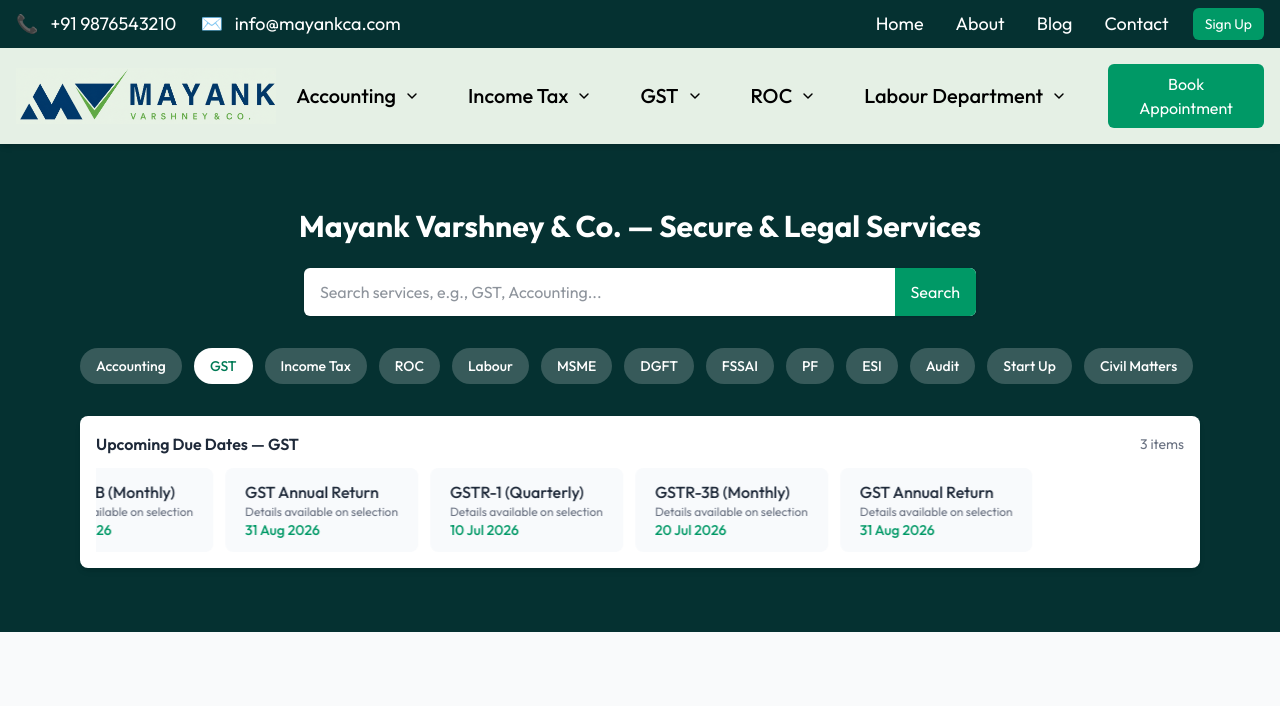
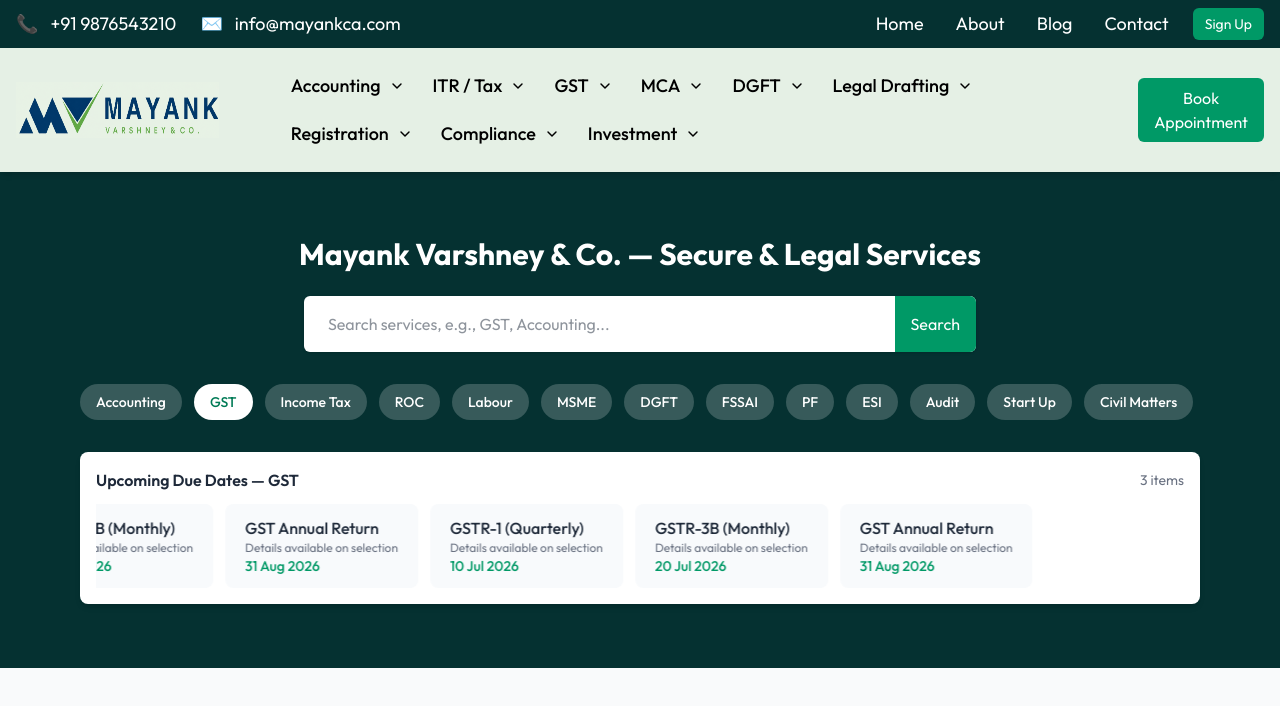
Before and after one commit to Deepanshumelkani77/mayankvarshney, a React app in the folder frontend/: page / in a window 1280 px wide. Shown: the top 706 px of the page. Built offline with nearby package versions, Linux system fonts and the light colour scheme; the HTML template or start-up script is replaced by a standard one.

Commit message:
make new

```diff
--- a/frontend/src/components/Header.jsx
+++ b/frontend/src/components/Header.jsx
@@ -54,11 +54,11 @@
               <input
                 value={query}
                 onChange={e => setQuery(e.target.value)}
-                className="flex-1 px-4 py-3 text-gray-800 focus:outline-none"
+                className="flex-1 px-6 py-4 text-gray-800 focus:outline-none"
                 placeholder="Search services, e.g., GST, Accounting..."
                 aria-label="Search services"
               />
-              <button className="bg-emerald-600 text-white px-4 py-3 hover:bg-emerald-700">Search</button>
+              <button className="bg-emerald-600 text-white px-4 py-4 hover:bg-emerald-700">Search</button>
             </div>
           </div>
         </div>
--- a/frontend/src/components/Navbar.jsx
+++ b/frontend/src/components/Navbar.jsx
@@ -3,29 +3,19 @@
 import { assets } from "../assets/assets";
 
 const mainItems = [
-  { id: 'Accounting', label: 'Accounting', desc: 'Bookkeeping, financial statements, payroll and reconciliations.', options: ['Bookkeeping', 'Financial Statements', 'Payroll'] },
-  { id: 'IncomeTax', label: 'Income Tax', desc: 'Tax return filing, tax planning and notices.', options: ['Filing', 'Tax Planning', 'Notice Responses'] },
-  { id: 'GoodsandServiceTax_GST', label: 'GST', desc: 'GST registration, returns, and compliance.', options: ['Registration', 'Return Filing', 'GST Audit'] },
-  { id: 'RegistrarofCompanies_ROC', label: 'ROC', desc: 'Company filings, annual returns and compliance.', options: ['Annual Filing', 'Director Changes'] },
-  { id: 'Labour_Department', label: 'Labour Department', desc: 'Labour law compliance and registrations.', options: ['Compliance', 'Registrations'] },
-  { id: 'MicroSmallMediumEnterprises_MSME', label: 'MSME', desc: 'MSME registration and schemes advisory.', options: [] },
-  { id: 'DGFT', label: 'DGFT', desc: 'Export licences and foreign trade compliance.', options: [] },
-  { id: 'NationalCompanyLawTribunal_NCLT', label: 'NCLT', desc: 'Corporate dispute resolution and procedures.', options: [] },
-  { id: 'Food_Safety_and_Drug_Administration_Drug', label: 'Drug Administration', desc: 'Drug administration registrations and compliance.', options: [] },
-  { id: 'Food_Safety_Standards_Authority_of_India_Food', label: 'FSSAI', desc: 'Food Safety licensing and compliance.', options: [] },
-  { id: 'Fire_Department', label: 'Fire Department', desc: 'Fire safety NOCs and inspections.', options: [] },
-  { id: 'Pollution_Control_Board', label: 'Pollution Control Board', desc: 'Environmental clearances and compliance.', options: [] },
-  { id: 'ProvidentFund_PF', label: 'Provident Fund (PF)', desc: 'PF registration and statutory compliance.', options: [] },
-  { id: 'EmployeeStateInsurance_ESI', label: 'ESI', desc: 'ESI registration and claims assistance.', options: [] },
-  { id: 'Legal_Metrology', label: 'Legal Metrology', desc: 'Weights & measures compliance and approvals.', options: [] },
-  { id: 'Revenue_Department', label: 'Revenue Department', desc: 'Revenue compliance and departmental representations.', options: [] },
-  { id: 'Industrial_Plot_Allotment', label: 'Industrial Plot Allotment', desc: 'Assistance with industrial land allotments.', options: [] },
-  { id: 'Registrations', label: 'Registrations', desc: 'Company, LLP, trademark and NGO registrations.', options: [] },
-  { id: 'Bank_Funding', label: 'Bank Funding', desc: 'Loan facilitation, documentation and liaising.', options: [] },
-  { id: 'Audit', label: 'Audit', desc: 'Statutory and internal audit services.', options: [] },
-  { id: 'Start_Up', label: 'Start Up', desc: 'Startup registrations, funding and compliance.', options: [] },
-  { id: 'Civil_Matters', label: 'Civil Matters', desc: 'Civil litigation and dispute resolution.', options: [] },
-  { id: 'Criminal_Matters', label: 'Criminal Matters', desc: 'Criminal defense and procedural assistance.', options: [] },
+  { id: 'Accounting', label: 'Accounting', desc: 'Bookkeeping, financial statements, payroll and reconciliations.', options: ["Day to Day Onsite Accounting","Weekly Onsite Accounting","Monthly Onsite Accounting","Yearly Onsite Accounting","Quarterly Onsite Accounting","Day to Day Offsite Accounting","Weekly Offsite Accounting","Monthly Offsite Accounting","Quarterly Offsite Accounting","Yearly Offsite Accounting","Payroll Services","Fixed Assets Tagging","Fixed Asset Valuation","Inventory Valuation"] },
+  { id: 'ITR / Tax', label: 'ITR / Tax', desc: 'Income tax returns and compliance.', options: ['Registration', 'Return Filing', 'Tax Audit'] },
+
+  { id: 'GST', label: 'GST', desc: 'GST registration, returns, and compliance.', options: ['Registration', 'Return Filing', 'GST Audit'] },
+  { id: 'MCA', label: 'MCA', desc: 'Company filings, annual returns and compliance.', options: ['Annual Filing', 'Director Changes'] },
+   { id: 'DGFT', label: 'DGFT', desc: 'DGFT registration, returns, and compliance.', options: ['Registration', 'Return Filing', 'DGFT Audit'] },
+  { id: 'Legal Drafting', label: 'Legal Drafting', desc: 'Legal document preparation and review.', options: ['Contract Drafting', 'Agreement Review'] },
+  { id: 'Registration', label: 'Registration', desc: 'Business registration and compliance.', options: ['Company Registration', 'Trademark Registration'] },
+  { id: 'Compliance', label: 'Compliance', desc: 'Regulatory compliance and reporting.', options: ['Annual Compliance', 'Quarterly Reporting'] },
+ { id: 'Investment', label: 'Investment', desc: 'Investment advisory and planning.', options: ['Financial Planning', 'Investment Analysis'] },
+
+
+
 ]
 
 const Navbar = () => {
@@ -106,17 +96,17 @@
           showTopBar ? 'sticky top-12' : 'fixed top-0'
         }`}
       >
-        <div className="max-w-8xl mx-auto flex items-center justify-between px-4 py-4">
+        <div className="max-w-8xl mx-auto flex items-center justify-around px-4 py-4">
 
          <div>
           <img src={assets.logo} alt="logo" className="h-14" />
          </div>
 
-          <div className="hidden md:block max-w-[65vw]">
-            <ul className="flex gap-6 font-medium overflow-x-auto px-2 no-scrollbar text-xl">
+          <div className="hidden md:block w-full">
+            <ul className="flex gap-1 font-medium flex-wrap px-2 text-lg px-15">
               {mainItems.map(item => (
-                <li key={item.id} onMouseEnter={() => setOpenDropdown(item.id)} className="relative flex-shrink-0">
-                  <button onClick={() => toggleDropdown(item.id)} className="px-3 py-2 hover:text-emerald-600 whitespace-nowrap flex items-center gap-2">
+                <li key={item.id} onMouseEnter={() => setOpenDropdown(item.id)} className="relative">
+                  <button onClick={() => toggleDropdown(item.id)} className="px-3 py-2 hover:text-emerald-600 flex items-center gap-2">
                     <span>{item.label}</span>
                     <svg className={`h-4 w-4 transition-transform duration-200 ${openDropdown === item.id ? 'rotate-180' : 'rotate-0'}`} viewBox="0 0 20 20" fill="none" xmlns="http://www.w3.org/2000/svg">
                       <path d="M5 7.5L10 12.5L15 7.5" stroke="currentColor" strokeWidth="1.8" strokeLinecap="round" strokeLinejoin="round" />
@@ -134,8 +124,8 @@
         </div>
 
         {/* Dropdown panel (single shared panel, content changes per openDropdown) */}
-        <div className={`absolute left-0 right-0 top-full z-40 mt-2 flex justify-center pointer-events-none`}>
-          <div className={`w-[90vw] max-w-5xl bg-white text-black rounded-lg shadow-lg overflow-hidden transform transition-all duration-250 ${openDropdown ? 'opacity-100 translate-y-0 scale-100 pointer-events-auto' : 'opacity-0 -translate-y-3 scale-95'}`}>
+        <div className={`absolute left-0 right-0 top-20 z-40 mt-0 flex justify-center pointer-events-none`}>
+          <div className={`w-[90vw] max-w-5xl bg-white text-black rounded-lg shadow-2xl overflow-hidden transform transition-all duration-300 ease-out ${openDropdown ? 'opacity-100 translate-y-2 scale-100 pointer-events-auto' : 'opacity-0 -translate-y-4 scale-95'}`}>
             {openDropdown ? (
               (() => {
                 const info = mainItems.find(i => i.id === openDropdown)
@@ -147,7 +137,7 @@
                     </div>
                     <div className="col-span-2">
 
-                      <ul className="space-y-2">
+                      <ul className="grid grid-cols-2 gap-2">
                         {info.options.map(opt => (
                           <li key={opt} className="px-3 py-2 rounded hover:bg-gray-100">{opt}</li>
                         ))}
```
